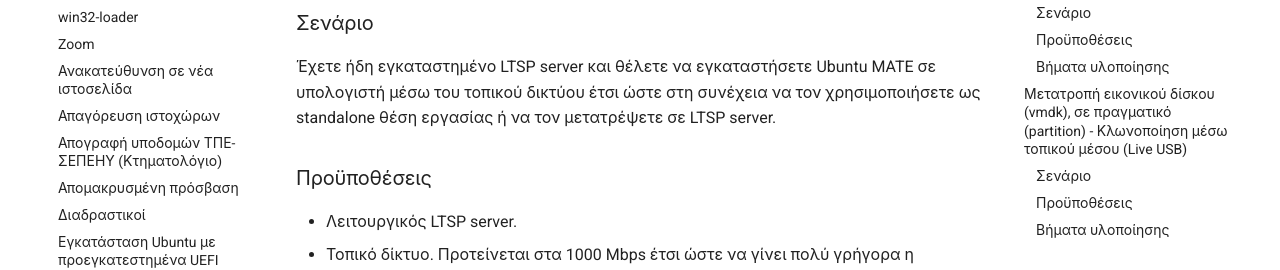
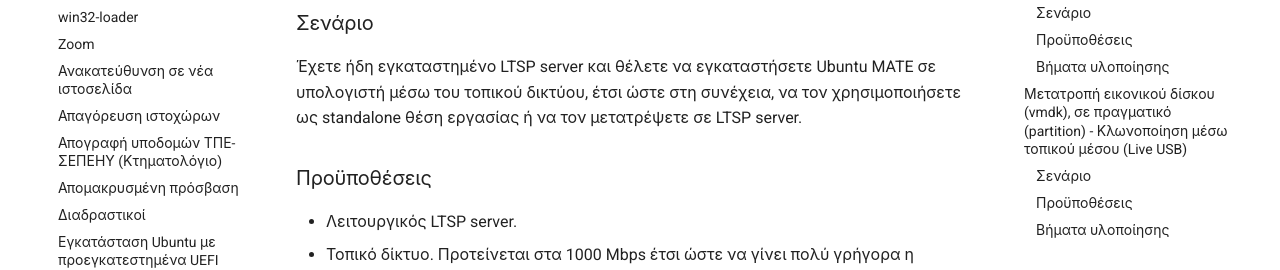
Before and after one commit to siahos/el.ltsp.org, an MkDocs documentation site: the page built from docs/guides/virtual-machines/index.md, in a window 1280 px wide and 900 px high, scrolled down 1376 px. Shown: the part 203-473 px from the top of the window. Built offline with MkDocs 1.6.1 and Material for MkDocs 9.7.7, drawn with Linux system fonts in a browser that asks for light colours; comment, search, counter and statistics services are not loaded; some of the changed text lies outside the part shown.

```diff
--- a/docs/guides/virtual-machines/index.md
+++ b/docs/guides/virtual-machines/index.md
@@ -70,7 +70,7 @@
 ### Σενάριο
 
 Έχετε ήδη εγκαταστημένο LTSP server και θέλετε να εγκαταστήσετε Ubuntu MATE σε
-υπολογιστή μέσω του τοπικού δικτύου έτσι ώστε στη συνέχεια να τον
+υπολογιστή μέσω του τοπικού δικτύου, έτσι ώστε στη συνέχεια, να τον
 χρησιμοποιήσετε ως standalone θέση εργασίας ή να τον μετατρέψετε σε LTSP
 server.
 
@@ -142,7 +142,7 @@ server.
 ### Σενάριο
 
 Θέλετε να εγκαταστήσετε Ubuntu MATE σε υπολογιστή μέσω τοπικού μέσου (π.χ. Live
-USB) έτσι ώστε στη συνέχεια να τον χρησιμοποιήσετε ως standalone θέση εργασίας
+USB), έτσι ώστε στη συνέχεια, να τον χρησιμοποιήσετε ως standalone θέση εργασίας
 ή να τον μετατρέψετε σε LTSP server.
 
 ### Προϋποθέσεις
```
